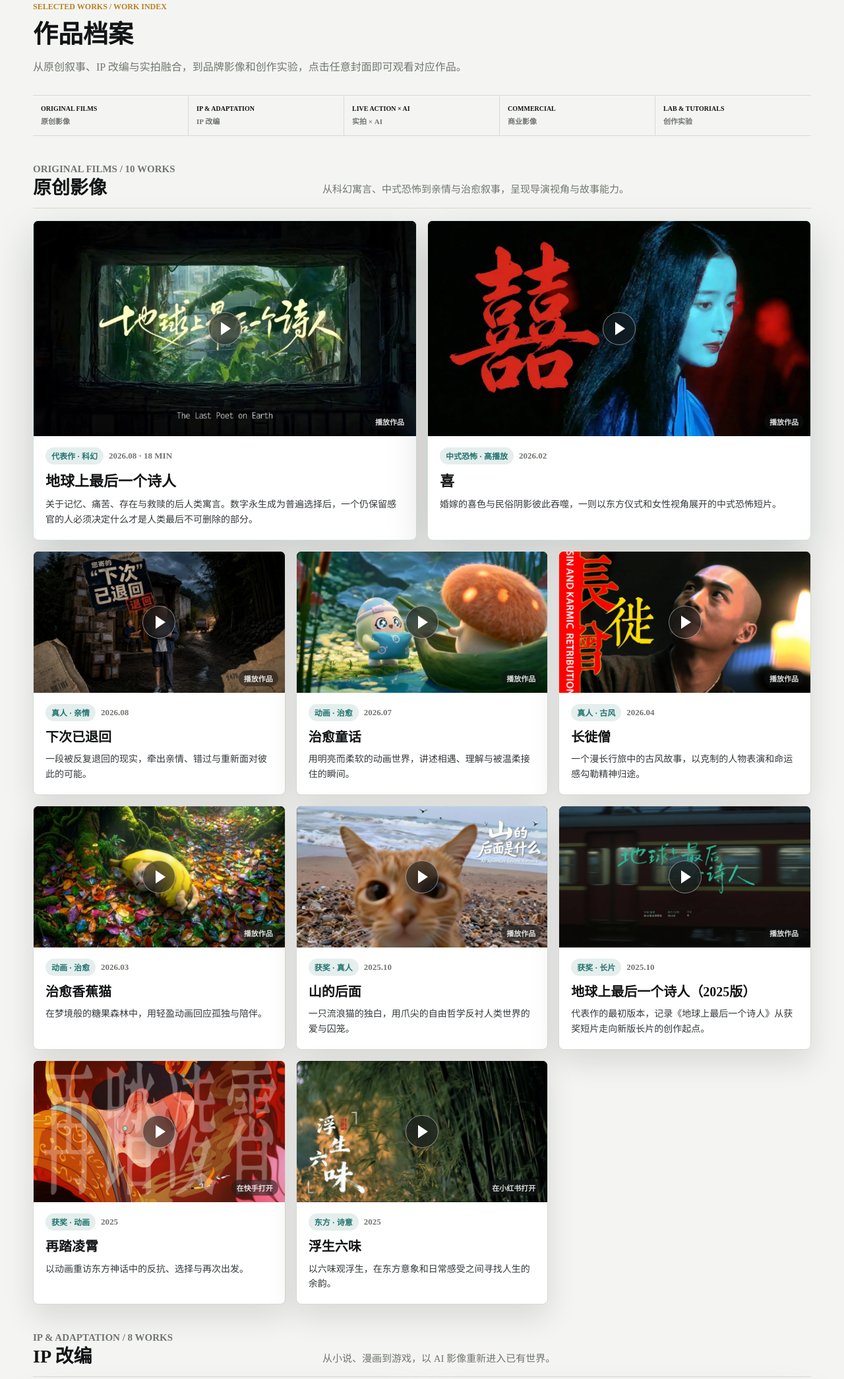
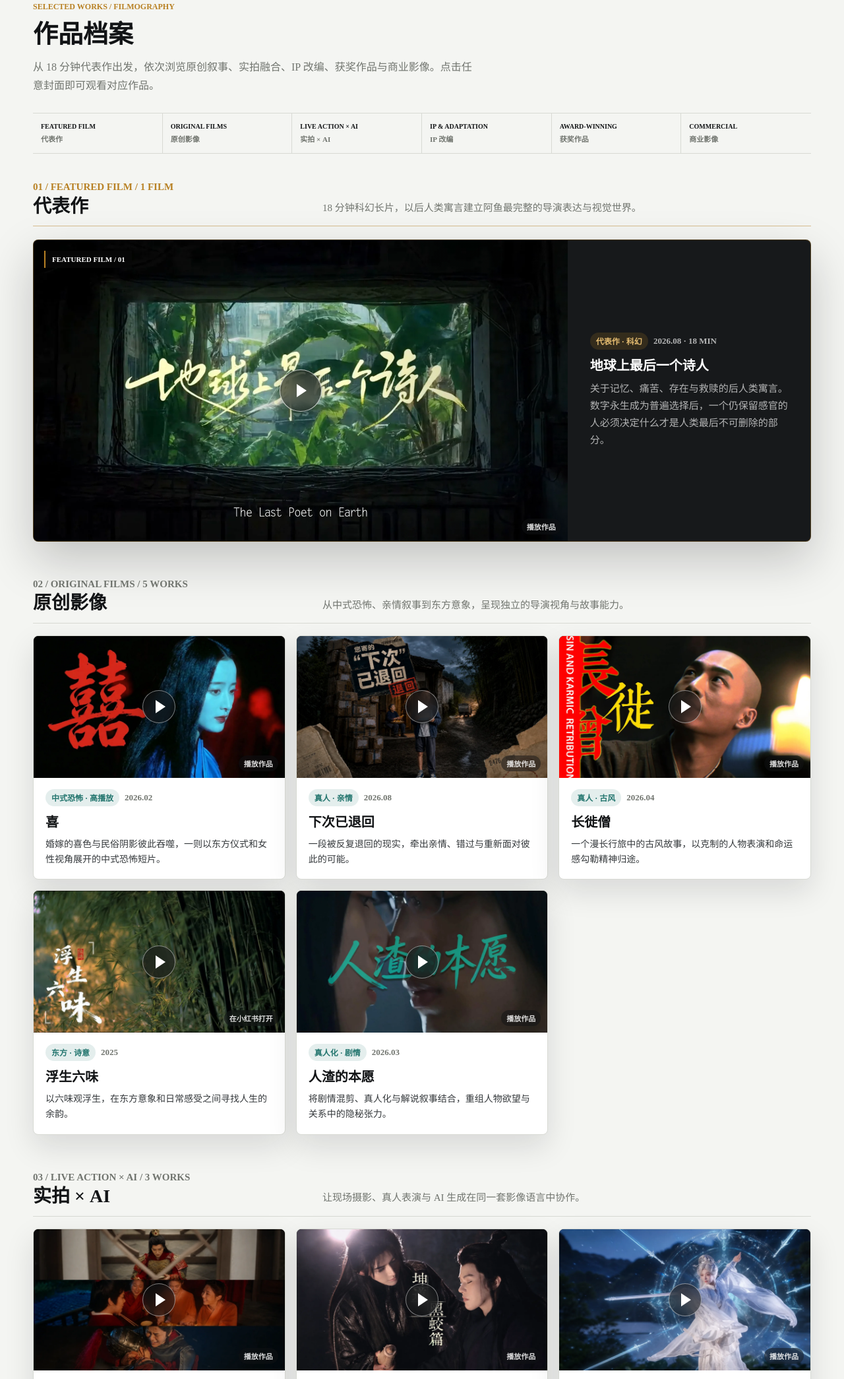
Before and after one commit to ayuai75/ayuai75.github.io, a website: page index.html in a window 1280 px wide. Shown: the part 969-3059 px from the top of the page at 66% size. Drawn offline with Linux system fonts and the light colour scheme.

Commit message:
Reorganize portfolio work categories

```diff
--- a/app.js
+++ b/app.js
@@ -4,7 +4,7 @@ const douyinUrl = (videoId) => `https://www.douyin.com/video/${videoId}`;
 const videos = [
   {
     title: "地球上最后一个诗人",
-    category: "原创影像",
+    category: "代表作",
     tag: "代表作 · 科幻",
     duration: "2026.08 · 18 MIN",
     description: "关于记忆、痛苦、存在与救赎的后人类寓言。数字永生成为普遍选择后，一个仍保留感官的人必须决定什么才是人类最后不可删除的部分。",
@@ -43,7 +43,7 @@ const videos = [
   },
   {
     title: "治愈童话",
-    category: "原创影像",
+    category: "IP 改编",
     tag: "动画 · 治愈",
     duration: "2026.07",
     description: "用明亮而柔软的动画世界，讲述相遇、理解与被温柔接住的瞬间。",
@@ -69,7 +69,7 @@ const videos = [
   },
   {
     title: "治愈香蕉猫",
-    category: "原创影像",
+    category: "IP 改编",
     tag: "动画 · 治愈",
     duration: "2026.03",
     description: "在梦境般的糖果森林中，用轻盈动画回应孤独与陪伴。",
@@ -82,7 +82,7 @@ const videos = [
   },
   {
     title: "山的后面",
-    category: "原创影像",
+    category: "获奖作品",
     tag: "获奖 · 真人",
     duration: "2025.10",
     description: "一只流浪猫的独白，用爪尖的自由哲学反衬人类世界的爱与囚笼。",
@@ -95,7 +95,7 @@ const videos = [
   },
   {
     title: "地球上最后一个诗人（2025版）",
-    category: "原创影像",
+    category: "获奖作品",
     tag: "获奖 · 长片",
     duration: "2025.10",
     description: "代表作的最初版本，记录《地球上最后一个诗人》从获奖短片走向新版长片的创作起点。",
@@ -108,7 +108,7 @@ const videos = [
   },
   {
     title: "再踏凌霄",
-    category: "原创影像",
+    category: "获奖作品",
     tag: "获奖 · 动画",
     duration: "2025",
     description: "以动画重访东方神话中的反抗、选择与再次出发。",
@@ -149,7 +149,7 @@ const videos = [
     tag: "漫改 · 动画",
     duration: "2026.05",
     description: "以系列短片进入诡秘世界，在维多利亚式阴影、疯狂与守护者命运之间完成视觉改编。",
-    cover: coverPath("lord-of-mysteries-1"),
+    cover: coverPath("lord-of-mysteries-3"),
     platform: "douyin",
     shareUrl: douyinUrl("7642667180676369699"),
     douyinVideoId: "7642667180676369699",
@@ -157,34 +157,8 @@ const videos = [
     status: "ready",
   },
   {
-    title: "诡秘之主 · Film 02",
-    category: "IP 改编",
-    tag: "漫改 · 动画",
-    duration: "2026.05",
-    description: "延续诡秘世界的阴郁质感，以独立人物切面展开系列化 AI 改编。",
-    cover: coverPath("lord-of-mysteries-2"),
-    platform: "douyin",
-    shareUrl: douyinUrl("7629744274724130067"),
-    douyinVideoId: "7629744274724130067",
-    ratio: "16:9",
-    status: "ready",
-  },
-  {
-    title: "诡秘之主：我们拯救了廷根",
-    category: "IP 改编",
-    tag: "漫改 · 动画",
-    duration: "2026.05",
-    description: "“我们是守护者，也是一群时刻对抗危险和疯狂的可怜虫。”进入廷根守护者的命运切面。",
-    cover: coverPath("lord-of-mysteries-3"),
-    platform: "douyin",
-    shareUrl: douyinUrl("7625852519557713215"),
-    douyinVideoId: "7625852519557713215",
-    ratio: "16:9",
-    status: "ready",
-  },
-  {
     title: "人渣的本愿",
-    category: "IP 改编",
+    category: "原创影像",
     tag: "真人化 · 剧情",
     duration: "2026.03",
     description: "将剧情混剪、真人化与解说叙事结合，重组人物欲望与关系中的隐秘张力。",
@@ -192,19 +166,6 @@ const videos = [
     platform: "douyin",
     shareUrl: douyinUrl("7617555846339267875"),
     douyinVideoId: "7617555846339267875",
-    ratio: "16:9",
-    status: "ready",
-  },
-  {
-    title: "诸神愚戏",
-    category: "IP 改编",
-    tag: "漫改 · 真人",
-    duration: "2025.12",
-    description: "真人版试炼开启，以强风格视觉进入规则、谎言与命运互相纠缠的叙事场。",
-    cover: coverPath("foolish-play-of-gods"),
-    platform: "douyin",
-    shareUrl: douyinUrl("7585570996866829618"),
-    douyinVideoId: "7585570996866829618",
     ratio: "16:9",
     status: "ready",
   },
@@ -223,7 +184,7 @@ const videos = [
   },
   {
     title: "杀了那条龙",
-    category: "IP 改编",
+    category: "获奖作品",
     tag: "游戏二创 · 获奖",
     duration: "2025",
     description: "从游戏世界出发，以女性视角重新书写屠龙、命运和自我选择。",
@@ -300,7 +261,7 @@ const videos = [
   },
   {
     title: "给自己的一封信",
-    category: "商业影像",
+    category: "获奖作品",
     tag: "获奖 · 品牌叙事",
     duration: "动画短片",
     description: "从旧电脑到未来数据海洋，两个时代的自己隔空相望，完成一封关于选择与成长的时光回信。",
@@ -313,7 +274,7 @@ const videos = [
   },
   {
     title: "机械眼教程",
-    category: "创作实验",
+    category: "商业影像",
     tag: "教程 · Workflow",
     duration: "LAB",
     description: "从生成、镜头设计到剪辑，拆解电影感机械眼短片的完整制作路径。",
@@ -325,7 +286,7 @@ const videos = [
   },
   {
     title: "首尾帧教程",
-    category: "创作实验",
+    category: "商业影像",
     tag: "教程 · Workflow",
     duration: "LAB",
     description: "用首尾帧控制镜头运动、画面转场和生成一致性的实用方法。",
@@ -339,21 +300,23 @@ const videos = [
 ];
 
 const categoryNotes = {
-  原创影像: "从科幻寓言、中式恐怖到亲情与治愈叙事，呈现导演视角与故事能力。",
-  "IP 改编": "从小说、漫画到游戏，以 AI 影像重新进入已有世界。",
+  代表作: "18 分钟科幻长片，以后人类寓言建立阿鱼最完整的导演表达与视觉世界。",
+  原创影像: "从中式恐怖、亲情叙事到东方意象，呈现独立的导演视角与故事能力。",
   "实拍 × AI": "让现场摄影、真人表演与 AI 生成在同一套影像语言中协作。",
-  商业影像: "用 AIGC 建立品牌叙事、产品想象与情绪记忆。",
-  创作实验: "记录教程、技术实验与可复用的 AIGC 影像工作流。",
+  "IP 改编": "从小说、漫画到动画角色，以 AI 影像重新进入已有世界。",
+  获奖作品: "汇集赛事获奖与入围作品，记录持续生长的创作路径。",
+  商业影像: "用 AIGC 建立品牌叙事、产品想象，并分享可复用的影像工作流。",
 };
 
-const categories = ["原创影像", "IP 改编", "实拍 × AI", "商业影像", "创作实验"];
+const categories = ["代表作", "原创影像", "实拍 × AI", "IP 改编", "获奖作品", "商业影像"];
 
 const categoryEnglish = {
+  代表作: "FEATURED FILM",
   原创影像: "ORIGINAL FILMS",
+  "实拍 × AI": "LIVE ACTION × AI",
   "IP 改编": "IP & ADAPTATION",
-  "实拍 × AI": "LIVE ACTION × AI",
+  获奖作品: "AWARD-WINNING",
   商业影像: "COMMERCIAL",
-  创作实验: "LAB & TUTORIALS",
 };
 
 const workGroups = categories.map((category) => ({
@@ -551,14 +514,17 @@ const resetModalRatio = () => {
   );
 };
 
-const renderWorkCard = (work) => {
+const renderWorkCard = (work, isFeatured = false) => {
   const statusLabel = getStatusLabel(work);
   const mobileStatusLabel = getMobileStatusLabel(work);
+  const cardClass = isFeatured ? "work-card work-card--featured" : "work-card";
+  const imageLoading = isFeatured ? "eager" : "lazy";
 
   return `
-    <article class="work-card">
+    <article class="${cardClass}">
       <button class="video-frame work-trigger" type="button" data-video-index="${work.index}" aria-label="观看《${escapeHtml(work.title)}》">
-        <img src="${escapeHtml(work.cover)}" alt="《${escapeHtml(work.title)}》封面" loading="lazy">
+        <img src="${escapeHtml(work.cover)}" alt="《${escapeHtml(work.title)}》封面" loading="${imageLoading}">
+        ${isFeatured ? '<span class="featured-mark">FEATURED FILM / 01</span>' : ""}
         <span class="play-mark" aria-hidden="true"></span>
         <span class="availability-badge">
           <span class="label-desktop">${escapeHtml(statusLabel)}</span>
@@ -581,23 +547,21 @@ worksGrid.innerHTML = workGroups
   .map(
     (group, groupIndex) => {
       const groupId = `work-category-${groupIndex}`;
-      const groupClass = group.works.length > 3
-        ? "work-group work-group--extended"
-        : group.works.length === 2
-          ? "work-group work-group--compact"
-          : "work-group";
+      const isFeaturedGroup = group.category === "代表作";
+      const groupClass = isFeaturedGroup ? "work-group work-group--featured" : "work-group";
+      const workLabel = group.works.length === 1 ? "Film" : "Works";
 
       return `
       <section class="${groupClass}" aria-labelledby="${groupId}">
         <div class="group-heading">
           <div>
-            <p class="group-kicker">${categoryEnglish[group.category]} / ${group.works.length} Works</p>
+            <p class="group-kicker">${String(groupIndex + 1).padStart(2, "0")} / ${categoryEnglish[group.category]} / ${group.works.length} ${workLabel}</p>
             <h3 id="${groupId}">${group.category}</h3>
           </div>
           <p>${group.note}</p>
         </div>
         <div class="category-grid">
-          ${group.works.map(renderWorkCard).join("")}
+          ${group.works.map((work) => renderWorkCard(work, isFeaturedGroup)).join("")}
         </div>
       </section>
     `;
--- a/index.html
+++ b/index.html
@@ -3,7 +3,7 @@
   <head>
     <meta charset="utf-8">
     <meta name="viewport" content="width=device-width, initial-scale=1">
-    <meta name="description" content="向AI进击的阿鱼，AIGC 导演与 AI Filmmaker。原创影像、IP 改编、实拍 × AI、商业影像与创作实验。">
+    <meta name="description" content="向AI进击的阿鱼，AIGC 导演与 AI Filmmaker。代表作、原创影像、实拍 × AI、IP 改编、获奖作品与商业影像。">
     <title>向AI进击的阿鱼 | AIGC 导演作品集</title>
     <link rel="preload" href="./assets/covers/portfolio/last-poet-2026.webp" as="image" type="image/webp">
     <link rel="stylesheet" href="./styles.css">
@@ -71,9 +71,9 @@
       <section class="works-section" id="works">
         <div class="section-inner">
           <div class="section-heading works-heading">
-            <p class="section-kicker">Selected Works / Work Index</p>
+            <p class="section-kicker">Selected Works / Filmography</p>
             <h2>作品档案</h2>
-            <p class="section-summary">从原创叙事、IP 改编与实拍融合，到品牌影像和创作实验，点击任意封面即可观看对应作品。</p>
+            <p class="section-summary">从 18 分钟代表作出发，依次浏览原创叙事、实拍融合、IP 改编、获奖作品与商业影像。点击任意封面即可观看对应作品。</p>
           </div>
           <nav class="category-nav" id="categoryNav" aria-label="作品分类"></nav>
           <div class="works-grid" id="worksGrid" aria-live="polite"></div>
--- a/styles.css
+++ b/styles.css
@@ -311,7 +311,7 @@ h2 {
 
 .category-nav {
   display: grid;
-  grid-template-columns: repeat(5, minmax(0, 1fr));
+  grid-template-columns: repeat(6, minmax(0, 1fr));
   margin: 0 0 38px;
   border-top: 1px solid var(--line);
   border-bottom: 1px solid var(--line);
@@ -357,7 +357,7 @@ h2 {
 
 .works-grid {
   display: grid;
-  gap: 38px;
+  gap: 52px;
 }
 
 .work-group {
@@ -403,27 +403,20 @@ h2 {
   gap: 16px;
 }
 
-.work-group--compact .category-grid {
-  grid-template-columns: repeat(2, minmax(0, 1fr));
-  max-width: 790px;
+.work-group--featured {
+  gap: 20px;
 }
 
-.work-group--extended .category-grid {
-  grid-template-columns: repeat(6, minmax(0, 1fr));
+.work-group--featured .group-heading {
+  border-bottom-color: rgba(184, 129, 36, 0.48);
 }
 
-.work-group--extended .work-card {
-  grid-column: span 2;
+.work-group--featured .group-kicker {
+  color: var(--gold);
 }
 
-.work-group--extended .work-card:nth-child(-n + 2) {
-  grid-column: span 3;
-  border-color: rgba(36, 118, 111, 0.2);
-  box-shadow: var(--shadow-strong);
-}
-
-.work-group--extended .work-card:nth-child(-n + 2) h4 {
-  font-size: 22px;
+.work-group--featured .category-grid {
+  display: block;
 }
 
 .work-card {
@@ -445,6 +438,85 @@ h2 {
   border-color: rgba(36, 118, 111, 0.24);
   box-shadow: var(--shadow-strong);
   transform: translateY(-4px);
+}
+
+.work-card--featured {
+  display: grid;
+  grid-template-columns: minmax(0, 1.65fr) minmax(290px, 0.75fr);
+  min-height: 410px;
+  border-color: rgba(184, 129, 36, 0.34);
+  background: var(--charcoal);
+  color: #fff;
+  box-shadow: 0 28px 70px rgba(18, 20, 22, 0.22);
+}
+
+.work-card--featured:hover {
+  border-color: rgba(184, 129, 36, 0.58);
+}
+
+.work-card--featured .video-frame {
+  min-height: 410px;
+  aspect-ratio: auto;
+}
+
+.work-card--featured .video-frame::after {
+  position: absolute;
+  inset: 0;
+  background: linear-gradient(90deg, transparent 62%, rgba(0, 0, 0, 0.32));
+  pointer-events: none;
+  content: "";
+}
+
+.work-card--featured .work-body {
+  justify-content: center;
+  padding: 34px;
+}
+
+.work-card--featured .work-tag {
+  background: rgba(184, 129, 36, 0.18);
+  color: #e5bc70;
+}
+
+.work-card--featured .work-duration,
+.work-card.work-card--featured p {
+  color: rgba(255, 255, 255, 0.68);
+}
+
+.work-card--featured h4 {
+  margin-bottom: 16px;
+  font-size: 34px;
+  line-height: 1.15;
+}
+
+.work-card.work-card--featured p {
+  display: block;
+  font-size: 15px;
+  line-height: 1.72;
+}
+
+.work-card--featured .play-mark,
+.work-card--featured .availability-badge,
+.featured-mark {
+  z-index: 1;
+}
+
+.work-card--featured .play-mark {
+  width: 64px;
+  height: 64px;
+  border-color: rgba(255, 255, 255, 0.7);
+}
+
+.featured-mark {
+  position: absolute;
+  left: 16px;
+  top: 16px;
+  padding: 7px 10px;
+  border-left: 2px solid var(--gold);
+  background: rgba(10, 10, 10, 0.62);
+  color: #fff;
+  font-size: 11px;
+  font-weight: 900;
+  backdrop-filter: blur(10px);
 }
 
 .video-frame {
@@ -877,18 +949,22 @@ h2 {
     scroll-snap-align: start;
   }
 
-  .work-group--compact .category-grid {
-    grid-template-columns: repeat(2, minmax(0, 1fr));
-    max-width: none;
+  .work-card--featured {
+    grid-template-columns: 1fr;
+    min-height: 0;
   }
 
-  .work-group--extended .category-grid {
-    grid-template-columns: repeat(2, minmax(0, 1fr));
+  .work-card--featured .video-frame {
+    min-height: 0;
+    aspect-ratio: 16 / 9;
   }
 
-  .work-group--extended .work-card,
-  .work-group--extended .work-card:nth-child(-n + 2) {
-    grid-column: auto;
+  .work-card--featured .video-frame::after {
+    background: linear-gradient(180deg, transparent 70%, rgba(0, 0, 0, 0.24));
+  }
+
+  .work-card--featured .work-body {
+    padding: 24px;
   }
 
   .group-heading {
@@ -1022,6 +1098,25 @@ h2 {
     margin-top: 30px;
   }
 
+  .category-nav {
+    display: grid;
+    grid-template-columns: repeat(2, minmax(0, 1fr));
+    overflow: visible;
+  }
+
+  .category-nav a {
+    min-width: 0;
+    border-bottom: 1px solid var(--line);
+  }
+
+  .category-nav a:nth-child(2n) {
+    border-right: 0;
+  }
+
+  .category-nav a:nth-last-child(-n + 2) {
+    border-bottom: 0;
+  }
+
   .intro-band,
   .works-section,
   .contact-section {
@@ -1033,12 +1128,8 @@ h2 {
     grid-template-columns: 1fr;
   }
 
-  .work-group--extended .category-grid {
-    grid-template-columns: 1fr;
-  }
-
-  .work-group--compact .category-grid {
-    grid-template-columns: 1fr;
+  .work-card--featured h4 {
+    font-size: 26px;
   }
 
   .work-body {
```
Also changed, not shown: README.md.
